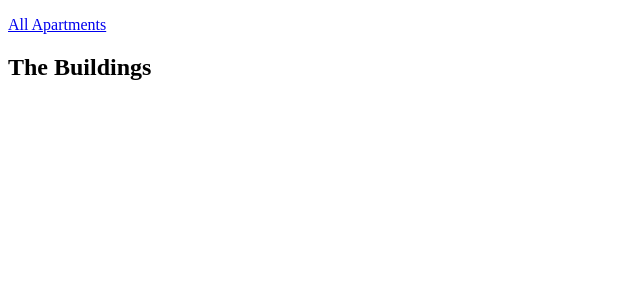
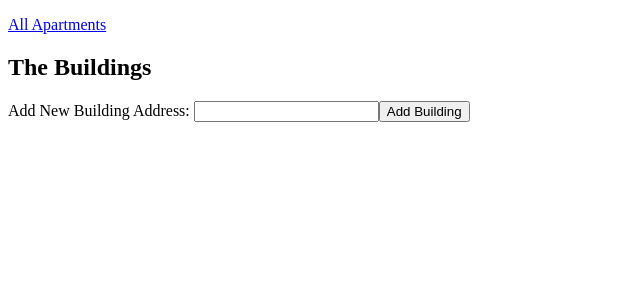
Before and after one commit to danielcslattery/PropertyManager, an Angular app in the folder angularclient/: page / in a window 1280 px wide. Shown: the top 300 px of the page, without its empty margins (0-640 px from the left). Built offline with nearby package versions, Linux system fonts and the light colour scheme; no server answers.

Commit message:
Added basic reactive angular form for building page and changed the Building Controller addNew method to accept a request body

```diff
--- a/angularclient/src/app/app.module.ts
+++ b/angularclient/src/app/app.module.ts
@@ -8,6 +8,7 @@ import { BuildingsComponent } from './buildings/buildings.component';
 import { HttpClientModule } from '@angular/common/http';
 import { ApartmentsComponent } from './apartments/apartments.component';
 import { PaymentsComponent } from './payments/payments.component';
+import { ReactiveFormsModule } from '@angular/forms';
 
 @NgModule({
   declarations: [
@@ -19,7 +20,8 @@ import { PaymentsComponent } from './payments/payments.component';
   imports: [
     BrowserModule,
     AppRoutingModule,
-    HttpClientModule
+    HttpClientModule,
+    ReactiveFormsModule
   ],
   providers: [],
   bootstrap: [AppComponent]
--- a/angularclient/src/app/buildings/buildings.component.html
+++ b/angularclient/src/app/buildings/buildings.component.html
@@ -17,3 +17,11 @@
     </li>
 
 </ul>
+
+<form>
+    Add New Building
+    <label>Address: </label>
+    <input type = "text" [formControl] = "addressForm">
+    <button (click) = "add()"> Add Building </button>
+
+</form>
--- a/angularclient/src/app/buildings/buildings.component.ts
+++ b/angularclient/src/app/buildings/buildings.component.ts
@@ -1,7 +1,7 @@
 import { Component, OnInit } from '@angular/core';
 import { Building } from '../models/building';
 import { BuildingService } from '../services/building.service';
-
+import { FormControl } from '@angular/forms';
 
 @Component({
   selector: 'app-buildings',
@@ -17,6 +17,8 @@ export class BuildingsComponent implements OnInit {
   }
 
 
+  addressForm = new FormControl("");
+
   buildings: Building[] = [];
 
   getBuildings(): void {
@@ -28,8 +30,8 @@ export class BuildingsComponent implements OnInit {
     this.buildingService.deleteBuilding(building);
   }
 
-  add(addressStr: string): void {
-    this.buildingService.addBuilding(addressStr);
+  add(): void {
+    this.buildingService.addBuilding(this.addressForm.value);
   }
 
 
--- a/angularclient/src/app/services/building.service.ts
+++ b/angularclient/src/app/services/building.service.ts
@@ -28,6 +28,7 @@ export class BuildingService {
   }
 
   addBuilding(addressStr: string): void {
+    console.log("Adding address: ", addressStr)
     this.http.post('http://localhost:8080/buildings/', { address: addressStr}).subscribe();
   }
 
```
Also changed, not shown: 1 other file (tests, documents, lock files or other folders).
